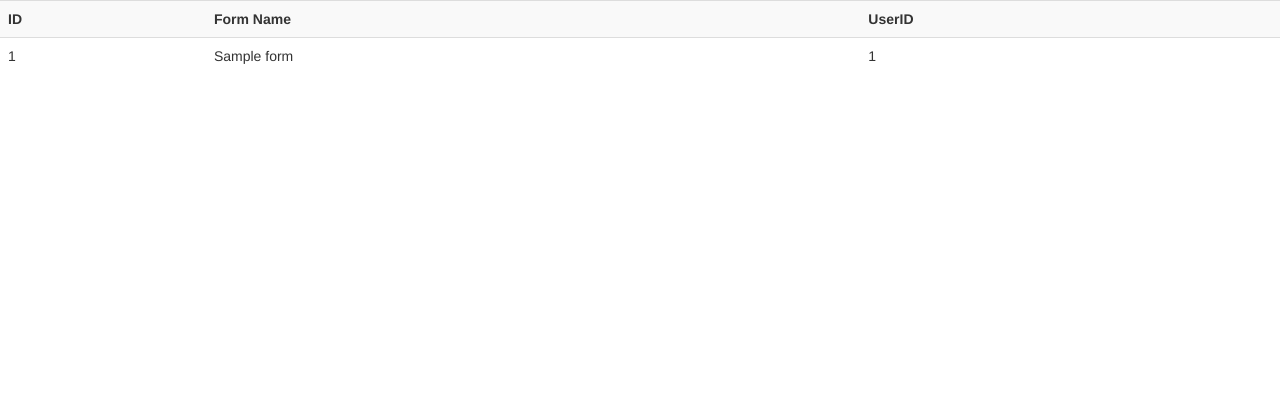
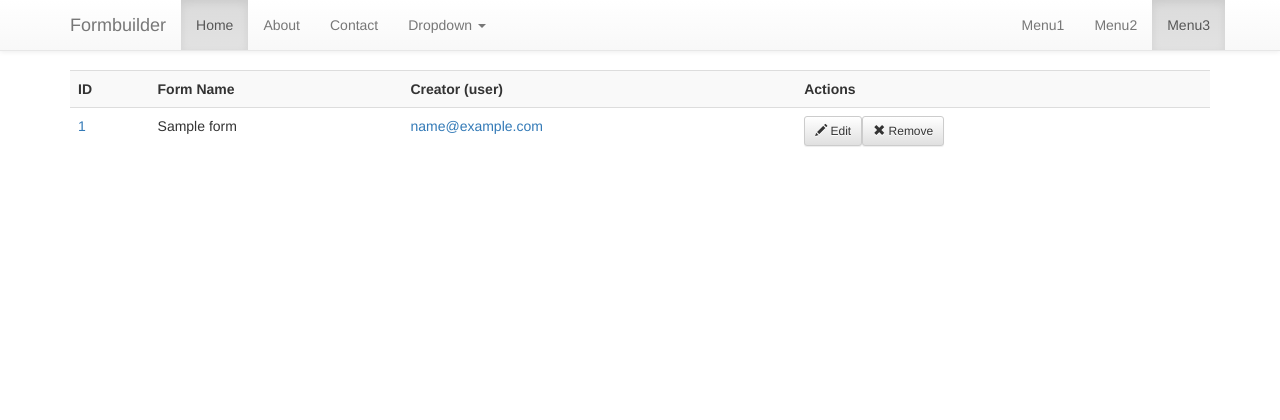
Before and after one commit to melaniemkwon/CS5220-Project, a Java web app: template src/main/webapp/WEB-INF/jsp/admin/formManagement.jsp in a window 1280 px wide. Shown: the top 420 px of the page. Before the commit the page ends 64 px from the top, so only its background shows below. Run offline with Spring Boot 4, a stand-in JSP engine, Linux system fonts and the light colour scheme; the template is opened without the code that fills it: most values are stand-ins (such as "Sample title", 1, 10 or a date in 2020); the project's own start-up code is not run, and a stand-in starts its controllers and pages; database files in the repository are not loaded.

Commit message:
Add UI for Form Management (#34)
* Made correction to query in FormsDaoImp. View for formManagement.jsp now has UI. Index.jsp has link pointing to formManagement page.

* Added edit and remove buttons to formManagement UI

```diff
--- a/src/main/webapp/WEB-INF/jsp/admin/formManagement.jsp
+++ b/src/main/webapp/WEB-INF/jsp/admin/formManagement.jsp
@@ -1,6 +1,7 @@
 <%@ page language="java" contentType="text/html; charset=UTF-8"
 	pageEncoding="UTF-8"%>
-<%@ taglib prefix="c" uri="http://java.sun.com/jsp/jstl/core" %>
+<%@ taglib prefix="c" uri="http://java.sun.com/jsp/jstl/core"%>
+
 <!DOCTYPE html>
 <html>
 <head>
@@ -25,23 +26,86 @@
 	integrity="sha384-Tc5IQib027qvyjSMfHjOMaLkfuWVxZxUPnCJA7l2mCWNIpG9mGCD8wGNIcPD7Txa"
 	crossorigin="anonymous"></script>
 
+<style>
+body {
+    min-height: 2000px;
+    padding-top: 70px;
+}
+</style>
+
 </head>
 <body>
+	<!-- Fixed navbar -->
+	<nav class="navbar navbar-default navbar-fixed-top">
+		<div class="container">
+			<div class="navbar-header">
+				<button type="button" class="navbar-toggle collapsed"
+					data-toggle="collapse" data-target="#navbar" aria-expanded="false"
+					aria-controls="navbar">
+					<span class="sr-only">Toggle navigation</span> <span
+						class="icon-bar"></span> <span class="icon-bar"></span> <span
+						class="icon-bar"></span>
+				</button>
+				<a class="navbar-brand" href="#">Formbuilder</a>
+			</div>
+			<div id="navbar" class="navbar-collapse collapse">
+				<ul class="nav navbar-nav">
+					<li class="active"><a href="#">Home</a></li>
+					<li><a href="#about">About</a></li>
+					<li><a href="#contact">Contact</a></li>
+					<li class="dropdown"><a href="#" class="dropdown-toggle"
+						data-toggle="dropdown" role="button" aria-haspopup="true"
+						aria-expanded="false">Dropdown <span class="caret"></span></a>
+						<ul class="dropdown-menu">
+							<li><a href="#">Action</a></li>
+							<li><a href="#">Another action</a></li>
+							<li><a href="#">Something else here</a></li>
+							<li role="separator" class="divider"></li>
+							<li class="dropdown-header">Nav header</li>
+							<li><a href="#">Separated link</a></li>
+							<li><a href="#">One more separated link</a></li>
+						</ul></li>
+				</ul>
+				<ul class="nav navbar-nav navbar-right">
+					<li><a href="#">Menu1</a></li>
+					<li><a href="#">Menu2</a></li>
+					<li class="active"><a href="./">Menu3<span
+							class="sr-only">(current)</span></a></li>
+				</ul>
+			</div>
+			<!--/.nav-collapse -->
+		</div>
+	</nav>
 
+	<div class="container">
+		<c:if test="${empty forms}">
+			<h4>There are no forms to display.</h4>
+		</c:if>
+
+		<c:if test="${not empty forms}">
 			<table class="table table-striped">
 				<tr>
 					<th>ID</th>
 					<th>Form Name</th>
-			<th>UserID</th>
+					<th>Creator (user)</th>
+					<th>Actions</th>
 				</tr>
 				<c:forEach items="${forms}" var="form">
 					<tr>
-				<td>${form.id}</td>
+						<td><a href="#">${form.id}</a></td>
 						<td>${form.name}</td>
-				<td>${form.user_user_id}</td>
+						<td><a href="#">${form.user.email}</a></td>
+						<td><button type="button" class="btn btn-default btn-sm">
+          <span class="glyphicon glyphicon-pencil"></span> Edit
+        </button><button type="button" class="btn btn-default btn-sm">
+          <span class="glyphicon glyphicon-remove"></span> Remove
+        </button></td>
 					</tr>
 				</c:forEach>
 			</table>
+		</c:if>
+	</div>
+
 
 </body>
 </html>
--- a/src/main/webapp/WEB-INF/jsp/index.jsp
+++ b/src/main/webapp/WEB-INF/jsp/index.jsp
@@ -3,7 +3,8 @@
 <body>
 <p>Welcome to Form Builder.</p>
 <ul>
-  <li><a href="userList.html"> Users </a></li>
+  <li><a href="userList.html"> User Management </a></li>
+  <li><a href="admin/formManagement.html"> Form Management </a></li>
 </ul>
 </body>
 </html>
```
Also changed, not shown: src/main/java/formbuilder/model/dao/jpa/FormsDaoImp.java (+6 -1 lines). Lines whose indentation alone changed are shown as unchanged.
